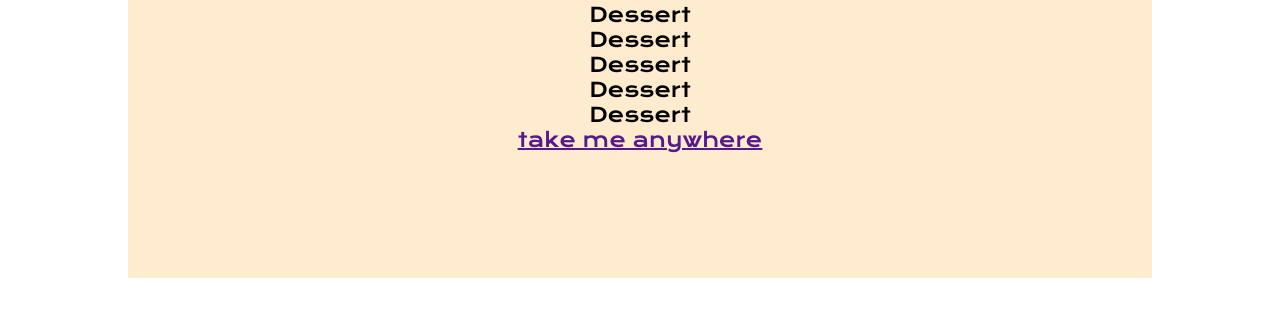
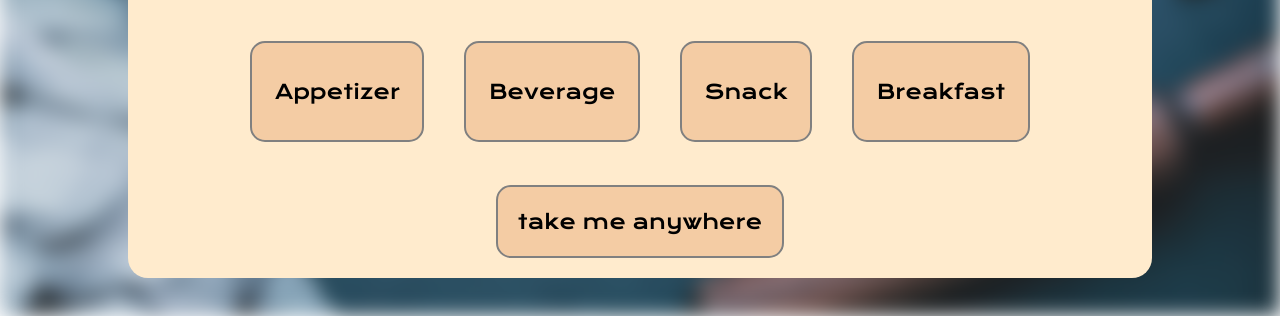
Before and after one commit to staten-island-tech/api-project-leyna-dinh, a website built with Parcel: page src/design2.html in a window 1280 px wide. Shown: the part 484-800 px from the top of the page. Built offline with nearby package versions, Linux system fonts and the light colour scheme.

Commit message:
design v2
looking better ig. jk its still looks bad

```diff
--- a/src/design2.html
+++ b/src/design2.html
@@ -8,6 +8,7 @@
     <link rel="stylesheet" href="scss/style2.scss" />
 </head>
 <body>
+    <div class="background"></div>
     <header class="header">spoonacular</header>
     <h1 class="desc">Explore Food!</h1>
     <form class="search">
@@ -16,12 +17,17 @@
     </form>
     <div class="browse">
         <h1 class="browse-header">Browse by Category</h1>
-        <div class="category">Dessert</div>
-        <div class="category">Dessert</div>
-        <div class="category">Dessert</div>
-        <div class="category">Dessert</div>
-        <div class="category">Dessert</div>
-        <a href="" class="random">take me anywhere</a>
+        <div class="category-container">
+            <div class="category type-main">Main Course</div>
+            <div class="category type-side">Side Dish</div>
+            <div class="category type-dessert">Dessert</div>
+            <div class="category type-appetizer">Appetizer</div>
+            <div class="category type-beverage">Beverage</div>
+            <div class="category type-snack">Snack</div>
+            <div class="category type-breakfast">Breakfast</div>
+        </div>
+        <div class="category random">take me anywhere</div>
     </div>
+    <script src="js/index.js"></script>
 </body>
 </html>
--- a/src/js/index.js
+++ b/src/js/index.js
@@ -1,4 +1,4 @@
 import { DOMSelectors } from "./DOM";
-import { genres } from "./genre";
+import { mealTypes } from "./mealTypes";
 
 const key = "YOURKEYHERE";
--- /dev/null
+++ b/src/js/mealTypes.js
@@ -0,0 +1,11 @@
+const mealTypes = [
+  { type: dessert },
+  { type: dessert },
+  { type: dessert },
+  { type: dessert },
+  { type: dessert },
+  { type: dessert },
+  { type: dessert },
+];
+
+export { mealTypes };
--- a/src/scss/style2.scss
+++ b/src/scss/style2.scss
@@ -6,9 +6,23 @@ body {
   font-size: 62.5%;
   color: black;
   font-family: "Krona One", sans-serif;
+  height: 100%;
 }
 body {
   background-color: #fff;
+}
+.background {
+  z-index: -100;
+  filter: blur(1rem);
+  position: fixed;
+  width: 100%;
+  height: 100%;
+  background-image: url(../img/background.jpg);
+  background-repeat: no-repeat;
+  background-size: cover;
+  background-attachment: fixed;
+  background-position: center;
+  // opacity: 75%;
 }
 .header {
   width: 100%;
@@ -22,7 +36,7 @@ body {
   flex-direction: column;
   margin: auto;
   text-align: center;
-  background-color: lightpink;
+  background-color: #ffbbcc;
 }
 
 .desc {
@@ -50,6 +64,9 @@ body {
   background-color: blanchedalmond;
   color: black;
 }
+.search ::placeholder {
+  opacity: 50%;
+}
 .search-submit {
   font-size: 2.5rem;
   padding: 1rem;
@@ -73,7 +90,37 @@ body {
   flex-direction: column;
   align-items: center;
   margin: 3rem auto;
+  border-radius: 2rem;
 }
 .browse-header {
   font-size: 3rem;
 }
+
+.category {
+  display: flex;
+  justify-content: center;
+  align-content: center;
+  flex-direction: column;
+  align-items: center;
+  flex-grow: 1;
+  padding: 2rem;
+  height: 20%;
+  margin: 2rem;
+  border: 0.25rem gray solid;
+  border-radius: 1.5rem;
+  transition: all 0.5s;
+  background-color: #f4cca4;
+}
+.category:hover {
+  border-bottom: 0.5rem black solid;
+}
+.category-container {
+  display: flex;
+  width: 80%;
+  height: 80%;
+  flex-direction: row;
+  flex-wrap: wrap;
+}
+.random {
+  height: 8%;
+}
```
Also changed, not shown: src/js/genre.js (deleted, +0 -79 lines), src/img/background.jpg (added).
